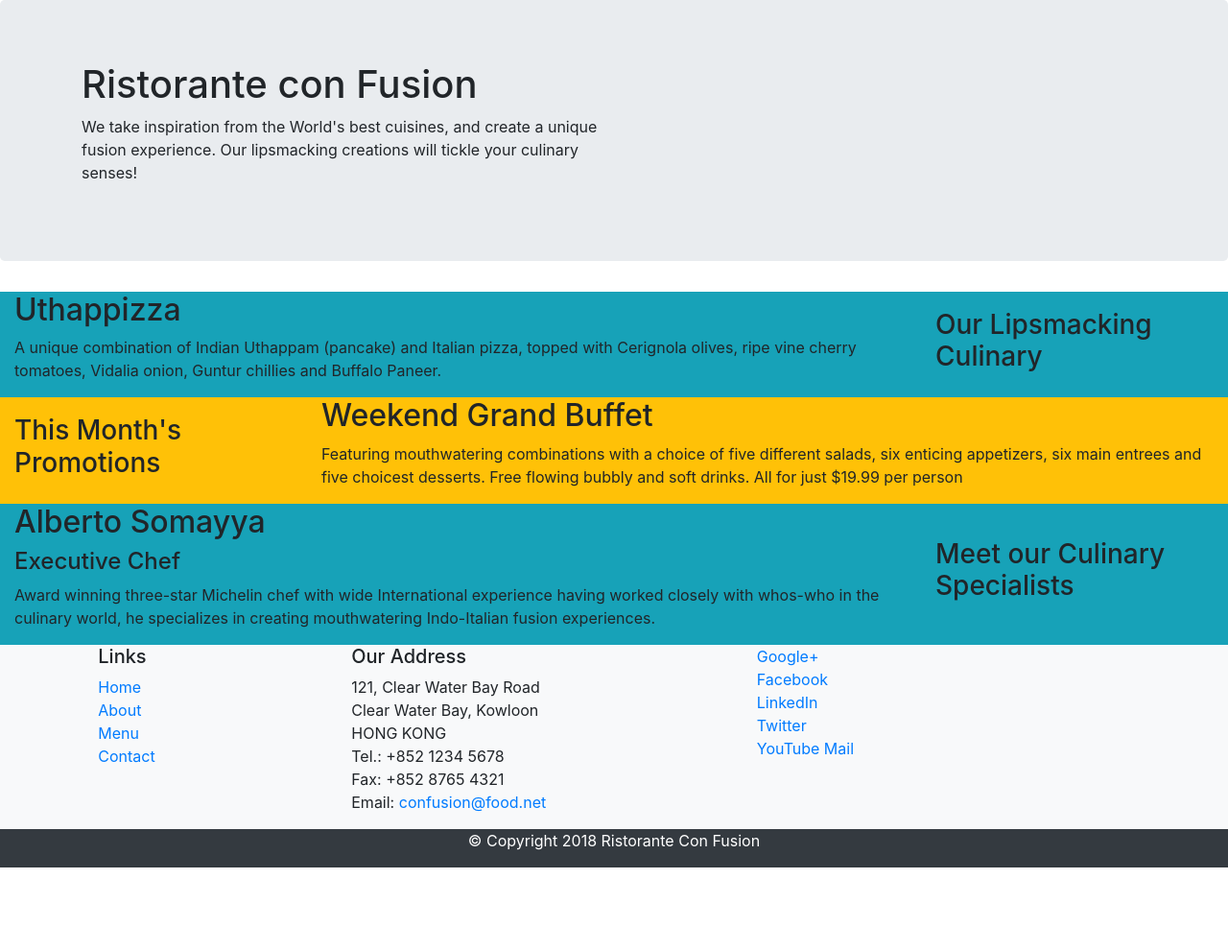
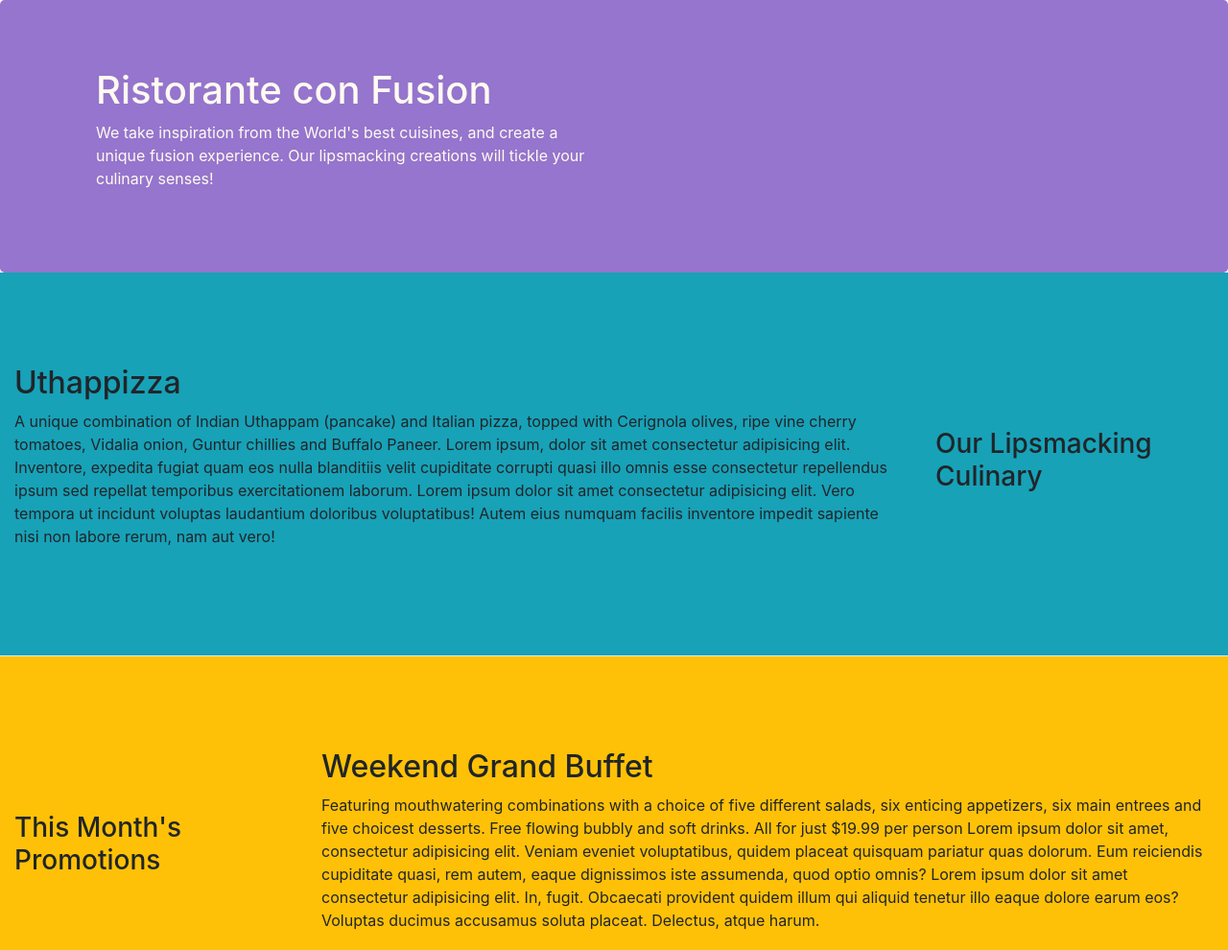
Before and after one commit to Sambhav-Jain/confusion, a website: page index.html in a window 1280 px wide. Shown: the top 990 px of the page at 96% size. Before the commit the page ends 904 px from the top, so only its background shows below. Drawn offline with nearby package versions, Linux system fonts and the light colour scheme.

Commit message:
Bootstrap Grid Part2

```diff
--- a/css/style.css
+++ b/css/style.css
@@ -4,7 +4,7 @@
 }
 
 .row-content {
-    margin:0px auto;
+    /* margin:0px auto; */
     padding: 50px 0px 50px 0px;
     border-bottom: 1px ridge;
     min-height:400px;
@@ -13,7 +13,7 @@
 .footer{
     background-color: #D1C4E9;
     margin:0px auto;
-    padding: 20px 0px 20px 0px;
+    padding-top: 20px;
 }
 .jumbotron {
     padding:70px 30px 70px 30px;
@@ -22,7 +22,7 @@
     color:floralwhite;
 }
 
-address{
+.address{
     font-size:80%;
     margin:0px;
     color:#0f0f0f;
--- a/index.html
+++ b/index.html
@@ -9,7 +9,7 @@
 
         <!-- Bootstrap CSS -->
         <link rel="stylesheet" href="node_modules/bootstrap/dist/css/bootstrap.min.css">
-        <link rel="stylesheet" href="css/styles.css">
+        <link rel="stylesheet" href="css/style.css">
     <title>Ristorante Con Fusion</title>
 </head>
 
@@ -17,10 +17,11 @@
 
     <header class = "jumbotron">
         <div class = "container">
-            <div class = "row">
+            <div class = "row row-header">
                 <div class ="col-12 col-sm-6">
                     <h1>Ristorante con Fusion</h1>
-                    <p>We take inspiration from the World's best cuisines, and create a unique fusion experience. Our lipsmacking creations will tickle your culinary senses!</p>
+                    <p>We take inspiration from the World's best cuisines, and create a unique fusion experience. Our lipsmacking creations will tickle your culinary senses!
+                    </p>
                 </div>
                 <div  class ="col-12 col-sm">
                 </div>
@@ -29,43 +30,43 @@
     </header>
 
     <div class = "container-fluid">
-        <div class = "row align-items-center bg-info">
+        <div class = "row row-content align-items-center bg-info">
             <div class ="col-12 col-sm-4 order-sm-last col-md-3">
-                <h3>Our Lipsmacking Culinary</h3>
+                <h3 class ="text-centre">Our Lipsmacking Culinary</h3>
             </div>
             <div class = "col col-sm order-sm-first col-md">
                 <h2>Uthappizza</h2>
-                <p>A unique combination of Indian Uthappam (pancake) and Italian pizza, topped with Cerignola olives, ripe vine cherry tomatoes, Vidalia onion, Guntur chillies and Buffalo Paneer.</p>
+                <p>A unique combination of Indian Uthappam (pancake) and Italian pizza, topped with Cerignola olives, ripe vine cherry tomatoes, Vidalia onion, Guntur chillies and Buffalo Paneer. Lorem ipsum, dolor sit amet consectetur adipisicing elit. Inventore, expedita fugiat quam eos nulla blanditiis velit cupiditate corrupti quasi illo omnis esse consectetur repellendus ipsum sed repellat temporibus exercitationem laborum. Lorem ipsum dolor sit amet consectetur adipisicing elit. Vero tempora ut incidunt voluptas laudantium doloribus voluptatibus! Autem eius numquam facilis inventore impedit sapiente nisi non labore rerum, nam aut vero!</p>
             </div>
         </div>
 
 
-        <div class = "row align-items-center bg-warning">
+        <div class = "row row-content align-items-center bg-warning">
             <div class = "col-12 col-sm-4 col-md-3">
                 <h3>This Month's Promotions</h3>
             </div>
             <div class = "col col-sm col-md">
                 <h2>Weekend Grand Buffet</h2>
-                <p>Featuring mouthwatering combinations with a choice of five different salads, six enticing appetizers, six main entrees and five choicest desserts. Free flowing bubbly and soft drinks. All for just $19.99 per person </p>
+                <p>Featuring mouthwatering combinations with a choice of five different salads, six enticing appetizers, six main entrees and five choicest desserts. Free flowing bubbly and soft drinks. All for just $19.99 per person Lorem ipsum dolor sit amet, consectetur adipisicing elit. Veniam eveniet voluptatibus, quidem placeat quisquam pariatur quas dolorum. Eum reiciendis cupiditate quasi, rem autem, eaque dignissimos iste assumenda, quod optio omnis? Lorem ipsum dolor sit amet consectetur adipisicing elit. In, fugit. Obcaecati provident quidem illum qui aliquid tenetur illo eaque dolore earum eos? Voluptas ducimus accusamus soluta placeat. Delectus, atque harum. </p>
             </div>
         </div>
 
-        <div class = "row align-items-center bg-info">
+        <div class = "row row-content align-items-center bg-info">
             <div class = "col-12 col-sm-4 order-sm-last col-md-3">
                 <h3>Meet our Culinary Specialists</h3>
             </div>
             <div class = "col col-sm order-sm-first col-md">
                 <h2>Alberto Somayya</h2>
                 <h4>Executive Chef</h4>
-                <p>Award winning three-star Michelin chef with wide International experience having worked closely with whos-who in the culinary world, he specializes in creating mouthwatering Indo-Italian fusion experiences. </p>
+                <p>Award winning three-star Michelin chef with wide International experience having worked closely with whos-who in the culinary world, he specializes in creating mouthwatering Indo-Italian fusion experiences. Lorem ipsum, dolor sit amet consectetur adipisicing elit. Unde deleniti ipsum asperiores voluptatum! Corrupti ea delectus nesciunt iste voluptatibus. Voluptatum sit nemo sed consectetur dolores accusantium doloribus voluptates ipsum maxime? Lorem ipsum dolor sit amet consectetur adipisicing elit. Sit, atque dicta, aut obcaecati officiis suscipit vero ipsa in qui quos ipsum minus eveniet id magni, quam non officia magnam quo!   </p>
             </div>
         </div>
     </div>
 
-    <footer>
-        <div  class = "container-fluid bg-light">
-            <div class = "row justify-content-around">
-                <div>
+    <footer class = "footer">
+        <div  class = "container-fluid">
+            <div class = "row justify-content-center">
+                <div class = "col-4 offset-1 col-sm-2">
                     <h5>Links</h5>
                     <ul class="list-unstyled">
                         <li><a href="#">Home</a></li>
@@ -74,7 +75,7 @@
                         <li><a href="#">Contact</a></li>
                     </ul>
                 </div>
-                <div>
+                <div class = "address col-7 col-sm-5">
                     <h5>Our Address</h5>
                     <address>
 		              121, Clear Water Bay Road<br>
@@ -85,8 +86,8 @@
 		              Email: <a href="mailto:confusion@food.net">confusion@food.net</a>
 		           </address>
                 </div>
-                <div>
-                    <div class ="col-12 col-sm-4">
+                <div class ="col-12 col-sm-4 align-self-center">
+                    <div class="text-centre">
                         <a href="http://google.com/+">Google+</a>
                         <a href="http://www.facebook.com/profile.php?id=">Facebook</a>
                         <a href="http://www.linkedin.com/in/">LinkedIn</a>
```
